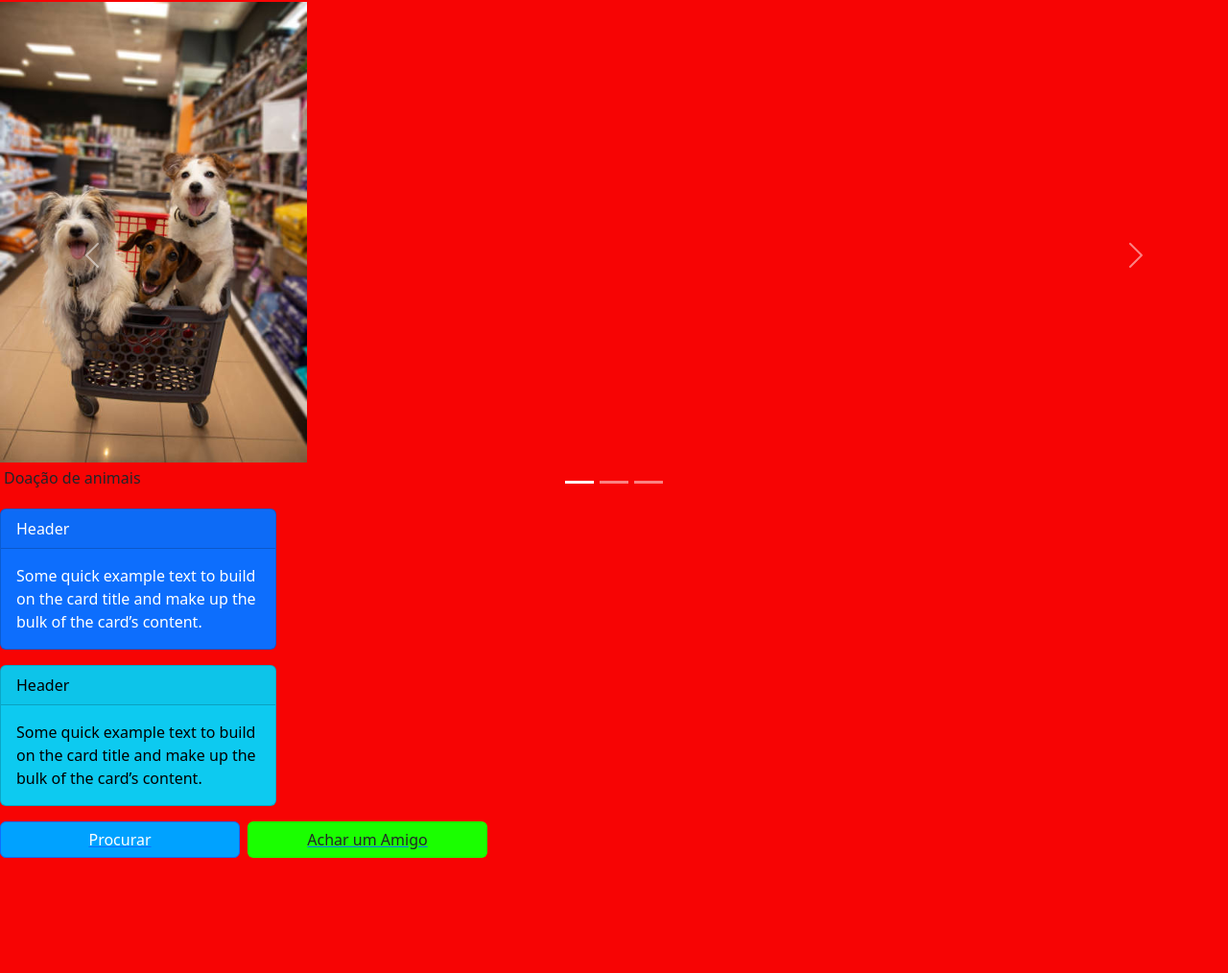
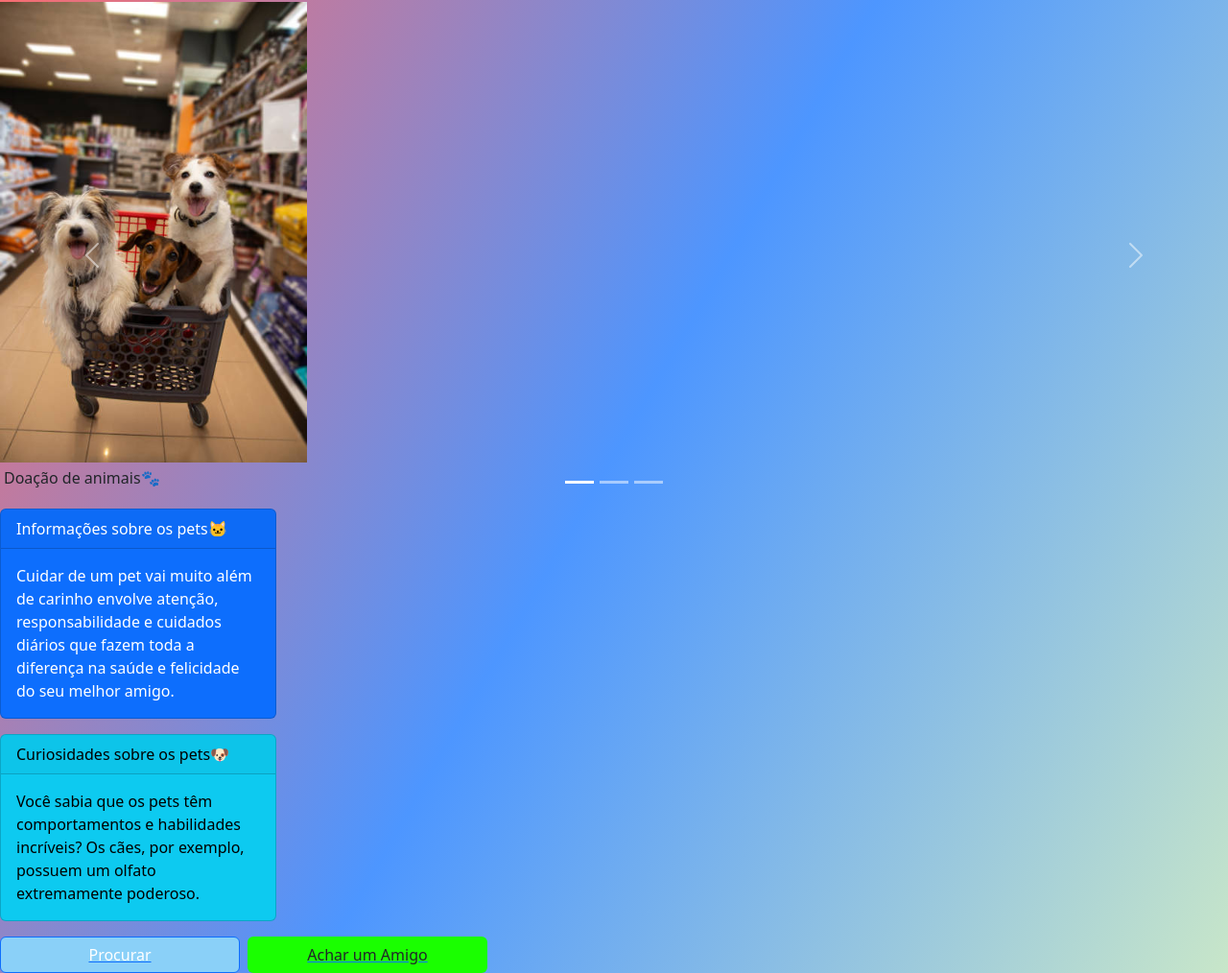
Before and after one commit to manuelafasantos0406-cmd/Landing-Page, a plain HTML site: page index.html in a window 1280 px wide. Shown: the part 64-1078 px from the top of the page at 96% size. Before the commit the page ends 958 px from the top, so only its background shows below. Drawn offline with nearby package versions, Linux system fonts and the light colour scheme.

Commit message:
oi 2.0 final

```diff
--- a/index.html
+++ b/index.html
@@ -15,8 +15,7 @@
 </head>
 
 <body>
-
-
+<div class="principal-mundopet">
     <nav class="navbar navbar-expand-lg bg-body-light">
 
         <div class="container-fluid">
@@ -51,15 +50,15 @@
         <div class="carousel-inner">
             <div class="carousel-item active w-50">
                 <img src="img/Doação.jpg" class="d-block w-50" alt="...">
-                <p class="p-1">Doação de animais</p>
+                <p class="p-1">Doação de animais🐾</p>
             </div>
             <div class="carousel-item">
                 <img src="img/procura-se.png" class="d-block w-25" alt="...">
-                <p class="p-2">Procurando por um amigo</p>
+                <p class="p-2">Procurando por um amigo🐾🐕</p>
             </div>
             <div class="carousel-item">
                 <img src="img/promoção banho e tosa.png" class="d-block w-25" alt="...">
-                <p class="p-3">Promoção de banho e tosa</p>
+                <p class="p-3">Promoção de banho e tosa🐾🐕</p>
             </div>
 
         </div>
@@ -79,18 +78,16 @@
     </div>
 
     <div class="d-flex card text-bg-primary mb-3" style="max-width: 18rem;">
-        <div class="card-header">Header</div>
+        <div class="card-header">Informações sobre os pets🐱</div>
         <div class="card-body">
-            <p class="card-text">Some quick example text to build on the card title and make up the bulk of the card’s
-                content.</p>
+            <p class="card-text">Cuidar de um pet vai muito além de carinho envolve atenção, responsabilidade e cuidados diários que fazem toda a diferença na saúde e felicidade do seu melhor amigo.</p>
         </div>
     </div>
 
     <div class="card d-flex text-bg-info mb-3" style="max-width: 18rem;">
-        <div class="card-header">Header</div>
+        <div class="card-header">Curiosidades sobre os pets🐶</div>
         <div class="card-body">
-            <p class="card-text">Some quick example text to build on the card title and make up the bulk of the card’s
-                content.</p>
+            <p class="card-text">Você sabia que os pets têm comportamentos e habilidades incríveis? Os cães, por exemplo, possuem um olfato extremamente poderoso.</p>
         </div>
     </div>
 
@@ -100,7 +97,7 @@
 
         <a href="sobrenos.html"><button class="btn btn-secundario" type="button">Achar um Amigo</button></a>
     </div>
-
+</div>
 
 
 </body>
--- a/style.css
+++ b/style.css
@@ -1,12 +1,12 @@
 .collapse {
-    background-color: aqua;
+    background-color: rgb(255, 255, 255);
     flex-direction: row;
     justify-content: center;
     display: flex;
     text-align: center;
 }
 .btn-primary {
-    background-color:rgb(0, 162, 255);
+    background-color:rgb(138, 208, 248);
     width: 250px;
     display: flex;
     justify-content: center;
@@ -32,5 +32,10 @@
     flex-direction: row;
 }
 body {
-    background-color: rgb(247, 4, 4);
+    background: linear-gradient(120deg, #ff6b6b, #4d96ff, #c8e6c9);
+    }
+
+.principal-mundopet {
+    background: linear-gradient(120deg, #ff6b6b, #4d96ff, #c8e6c9);
+    background: no-repeat
 }
--- a/style2.css
+++ b/style2.css
@@ -1,5 +1,5 @@
 .collapse {
-    background-color: aqua;
+    background-color: rgb(132, 255, 0);
     flex-direction: row;
     justify-content: center;
     display: flex;
@@ -32,5 +32,6 @@
 }
 
 body {
-    background-color: rgb(247, 4, 4);
+
+  background: linear-gradient(120deg, #ff6b6b, #4d96ff, #c8e6c9);
 }
--- a/style3.css
+++ b/style3.css
@@ -30,7 +30,7 @@
     text-align: center;
     flex-direction: row;
 }
+body {
 
-body {
-    background-color: rgb(247, 4, 4);
+  background: linear-gradient(120deg, #ff6b6b, #4d96ff, #c8e6c9);
 }
```
Also changed, not shown: contato.html (+5 -5 lines), sobrenos.html (+2 -2 lines).
